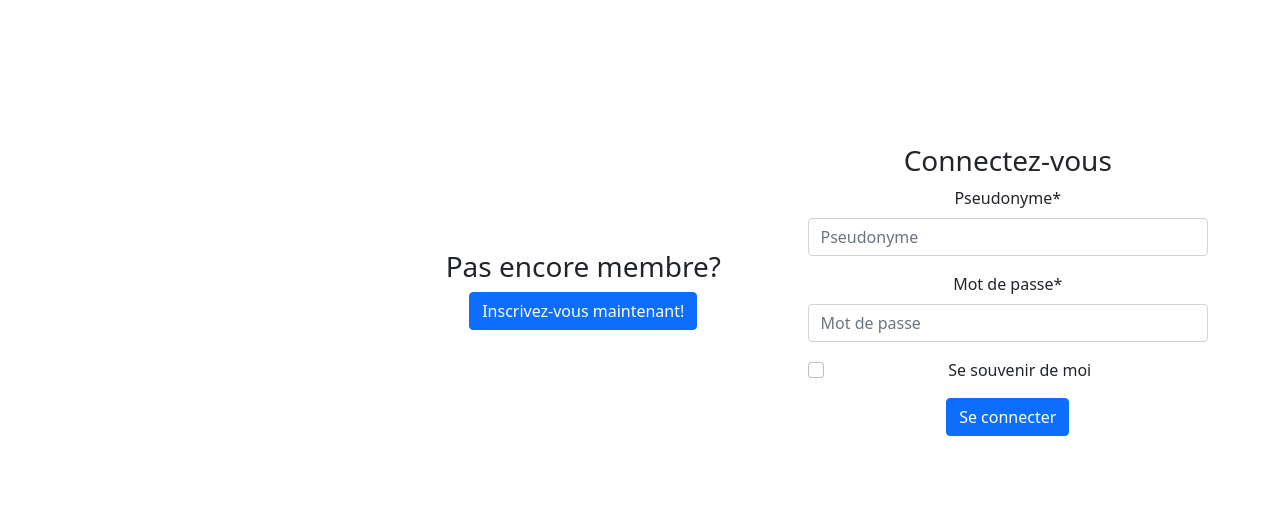
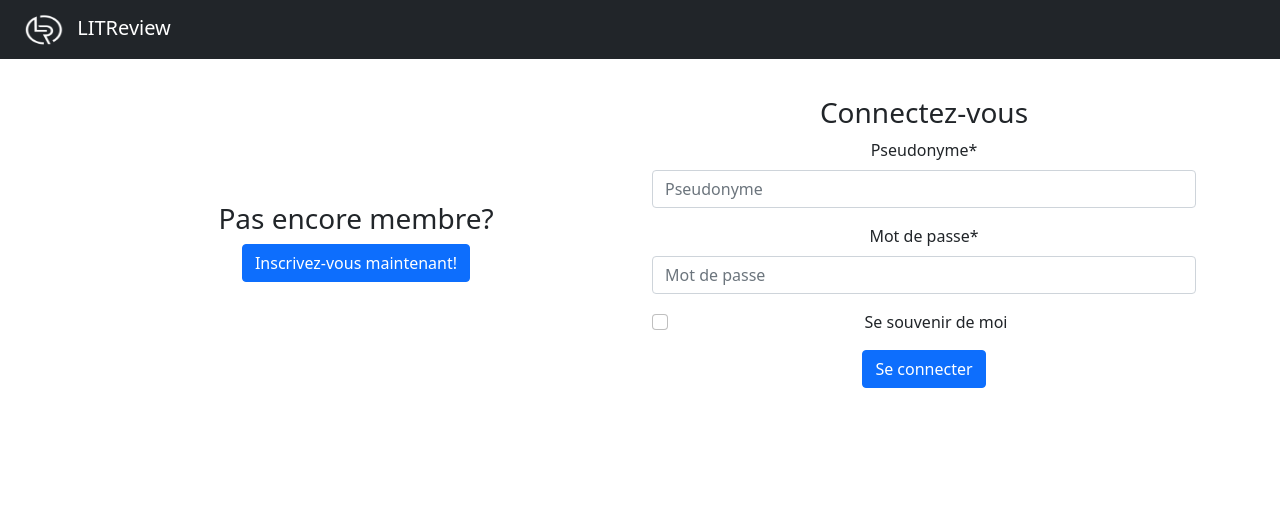
Before and after one commit to go-dev64/LITReview, a Django app: page / in a window 1280 px wide. Shown: the top 531 px of the page. Run offline with Django 4.2, Linux system fonts and the light colour scheme; some libraries are stand-ins or nearby versions.

Commit message:
navbar de connexeion

```diff
--- a/authentication/templates/authentication/login.html
+++ b/authentication/templates/authentication/login.html
@@ -1,8 +1,9 @@
 {% extends 'base.html' %}
 {% load crispy_forms_tags %}
 {% block content %}
-<div class="container py-5">
-    <div class="row align-items-center mt-5">
+<div class="container min-vw-100 position-absolute top-0 start-0 text-center">
+    {% include 'authentication/partials/navbar_connexion.html' %}
+    <div class="row align-items-center m-5 pt-5">
         <div class="col-6 text-center">
             <h3>Pas encore membre?</h3>
             <a class="btn btn-primary" href="{% url 'account_signup' %}" role="button">Inscrivez-vous maintenant!</a>
--- /dev/null
+++ b/authentication/templates/authentication/partials/navbar_connexion.html
@@ -0,0 +1,9 @@
+{% load static %}
+<nav class="navbar fixed-top navbar-dark bg-dark">
+    <div class="container-fluid">
+      <a class="navbar-brand" href="#">
+        <img src="{% static 'images/logo_litreview.png'%}" class="bi me-2" width="40" height="32">
+        LITReview
+      </a>
+    </div>
+  </nav>
--- a/authentication/templates/authentication/signup.html
+++ b/authentication/templates/authentication/signup.html
@@ -1,8 +1,9 @@
 {% extends 'base.html' %}
 {% load crispy_forms_tags %}
 {% block content %}
-<div class="container">
-    <div class="row align-items-center">
+<div class="container position-absolute top-0 start-0 vw-100" style="right:0px">
+    {% include 'authentication/partials/navbar_connexion.html' %}
+    <div class="row align-items-center m-5 pt-5">
         <div class="col-12 text-center">
             <h2>Inscription</h2>
             {% if form.errors %}
--- a/templates/base.html
+++ b/templates/base.html
@@ -23,10 +23,10 @@
   <main>
     <div class="container-fluid m-0 ps-0">
       <div class="row">
-        <nav class="col-3">
+        <nav class="col-2">
           {% include 'partials/sidebar.html' %}
         </nav>
-        <div class="col-9 p-5">
+        <div class="col-10 p-5">
           {% block content %}{% endblock content %}
         </div>
       </div>
--- a/templates/partials/sidebar.html
+++ b/templates/partials/sidebar.html
@@ -9,9 +9,9 @@
     <div class="profil">
       <a href="{% url 'profile_view'%}" class="d-flex align-items-center text-white text-decoration-none" >
         {% if user.profil_photo %}
-        <img src="{{ user.profil_photo.url }}" alt="{{user.username}}" width="32" height="32" class="rounded-circle me-3">
+        <img src="{{ user.profil_photo.url }}" alt="{{user.username}}" width="50" height="50" class="rounded-circle me-3">
         {% else %}
-        <img src="{% static 'images/default_profile.png'%}" alt="{{user.username}}" width="32" height="32" class="rounded-circle me-2">
+        <img src="{% static 'images/default_profile.png'%}" alt="{{user.username}}" width="50" height="50" class="rounded-circle me-2">
         {% endif %}
         <strong>{{user.username}}</strong>
       </a>
@@ -20,25 +20,25 @@
     <ul class="nav nav-pills flex-column mb-auto">
       <li class="nav-item">
         <a href="{% url 'home' %}" class="nav-link text-white" aria-current="page">
-          <svg class="bi me-2 " width="25" height="25" fill="white"><use xlink:href="#home"></use></svg>
+          <svg class="bi me-2 " width="30" height="30" fill="white"><use xlink:href="#home"></use></svg>
           <strong>Votre Flux</strong>
         </a>
       </li>
       <li class="nav-item">
         <a href="{% url 'view_user_posts'%}" class="nav-link text-white">
-          <svg class="bi me-2" width="25" height="25" fill="white"><use xlink:href="#collection"></use></svg>
+          <svg class="bi me-2" width="30" height="30" fill="white"><use xlink:href="#collection"></use></svg>
           <strong>Vos Posts</strong>
         </a>
       </li>
       <li class="nav-item">
         <a href="{% url 'follower_page' %}" class="nav-link text-white">
-          <svg class="bi me-2" width="25" height="25" fill="white"><use xlink:href="#people-fill"></use></svg>
+          <svg class="bi me-2" width="30" height="30" fill="white"><use xlink:href="#people-fill"></use></svg>
           <strong>Abonnements</strong>
         </a>
       </li>
       <li class="nav-item dropdown">
         <a href="#" class="nav-link text-white dropdown-toggle" id="dropdownUser1" data-bs-toggle="dropdown" aria-expanded="false">
-          <svg class="bi me-2" width="25" height="25" fill="white"><use xlink:href="#file-plus-fill"></use></svg>
+          <svg class="bi me-2" width="30" height="30" fill="white"><use xlink:href="#file-plus-fill"></use></svg>
           <strong>Publier</strong>
         </a>
         <hr>
@@ -52,7 +52,7 @@
     <ul class="nav nav-pills flex-column">
       <li>
         <a href="{% url 'account_logout' %}" class="nav-link text-white">
-          <svg  class="bi bi-box-arrow-left me-2" width="25" height="25" fill="white"  viewBox="0 0 16 16"><use xlink:href="#box-arrow-left"></use>
+          <svg  class="bi bi-box-arrow-left me-2" width="30" height="30" fill="white"  viewBox="0 0 16 16"><use xlink:href="#box-arrow-left"></use>
           </svg>
           <strong>Déconnexion</strong>
         </a>
```
Also changed, not shown: authentication/templates/authentication/partials/user_card.html (+6 -3 lines), post/form_layouts.py (+14 -3 lines), post/forms.py (+3 -15 lines), db.sqlite3.
